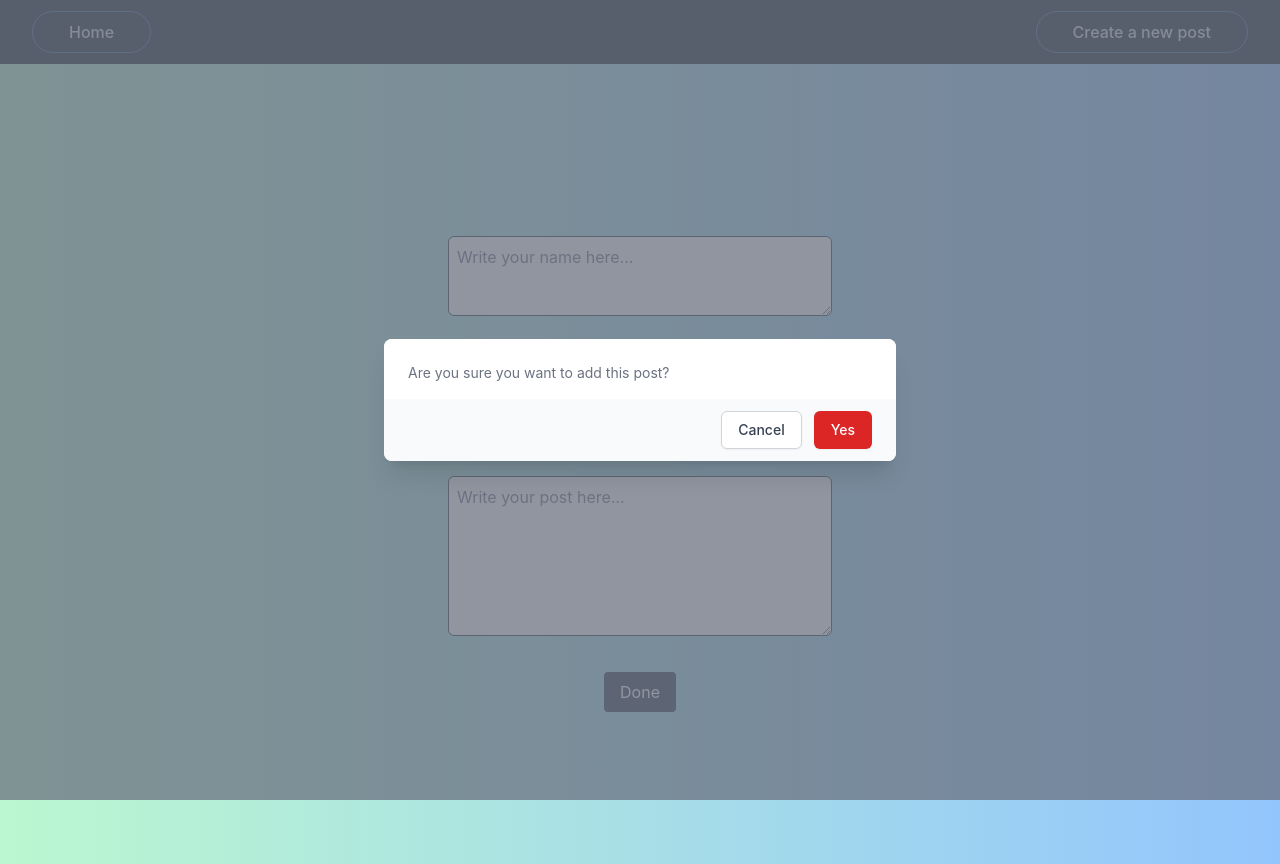
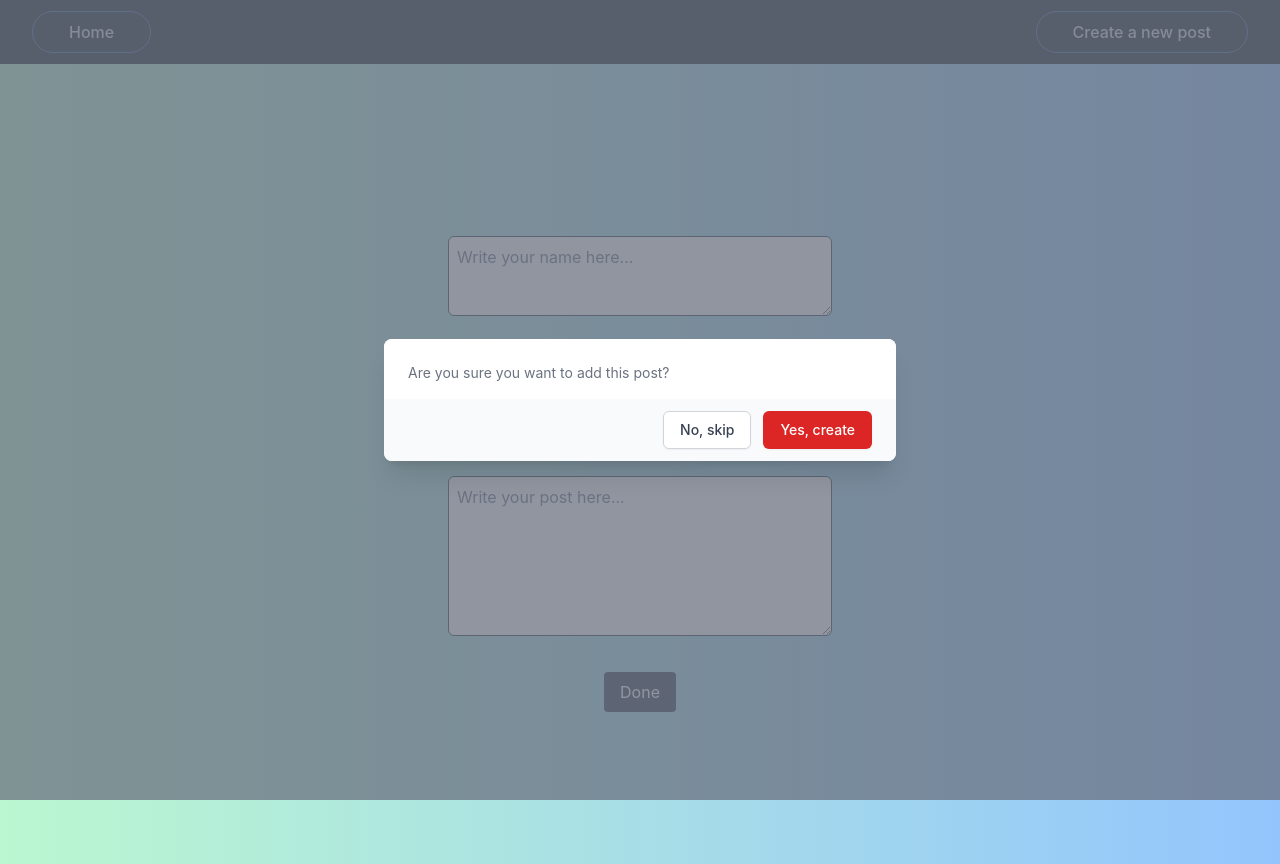
Before and after one commit to arevikmosinyan/Posts-React-Tailwind-, a React (Create React App) app: page /create in a window 1280 px wide. Both pictures are taken after a click on the button "Done". Built offline with nearby package versions, Linux system fonts and the light colour scheme; no server answers.

Commit message:
dinamically change texts of dialogs

```diff
--- a/src/components/Comments.js
+++ b/src/components/Comments.js
@@ -61,6 +61,8 @@ export default function Comments({ userId }) {
               handleModalConfirm={onAddComment}
               handleModalCancel={onCancelComment}
               modalText="Are you sure you want to add this comment?"
+              confirmButtonText="Yes, add"
+              cancelButtonText="No, skip"
             />
           )}
           <div className=" flex m-7 items-center">
@@ -76,6 +78,8 @@ export default function Comments({ userId }) {
           <SharedModal
             handleModalConfirm={onDeleteCommentConfirm}
             handleModalCancel={onCancelComment}
+            confirmButtonText="Yes, delete"
+            cancelButtonText="No"
           />
         )}
         <ul className="list-none">
--- a/src/components/CreateANewPost.js
+++ b/src/components/CreateANewPost.js
@@ -72,6 +72,8 @@ export default function CreateANewPost() {
           handleModalConfirm={handleDoneConfirmed}
           handleModalCancel={handleCancelConfirmed}
           modalText="Are you sure you want to add this post?"
+          confirmButtonText="Yes, create"
+          cancelButtonText="No, skip"
         />
       )}
     </div>
--- a/src/components/DetailedPost.js
+++ b/src/components/DetailedPost.js
@@ -62,6 +62,8 @@ export default function DetailedPost() {
             handleModalConfirm={deleteModal.closeModal}
             handleModalCancel={handleConfirmDeleting}
             modalText="Are you sure you want to delete this post?"
+            confirmButtonText="Yes, delete"
+            cancelButtonText="No"
           />
         )}
         <div className="flex m-10 items-start">
--- a/src/components/Modals/SharedModal.js
+++ b/src/components/Modals/SharedModal.js
@@ -4,6 +4,8 @@ export default function SharedModal({
   handleModalConfirm,
   handleModalCancel,
   modalText,
+  confirmButtonText,
+  cancelButtonText,
 }) {
   return (
     <div className="fixed z-10 inset-0 overflow-y-auto">
@@ -23,14 +25,14 @@ export default function SharedModal({
             type="button"
             className="w-full inline-flex justify-center rounded-md border border-transparent shadow-sm px-4 py-2 bg-red-600 text-base font-medium text-white hover:bg-red-700 focus:outline-none focus:ring-2 focus:ring-offset-2 focus:ring-red-500 sm:ml-3 sm:w-auto sm:text-sm"
           >
-            Yes
+            {confirmButtonText}
           </button>
           <button
             onClick={handleModalCancel}
             type="button"
             className="mt-3 w-full inline-flex justify-center rounded-md border border-gray-300 shadow-sm px-4 py-2 bg-white text-base font-medium text-gray-700 hover:bg-gray-50 focus:outline-none focus:ring-2 focus:ring-offset-2 focus:ring-gray-500 sm:mt-0 sm:ml-3 sm:w-auto sm:text-sm"
           >
-            Cancel
+            {cancelButtonText}
           </button>
         </div>
       </div>
```
